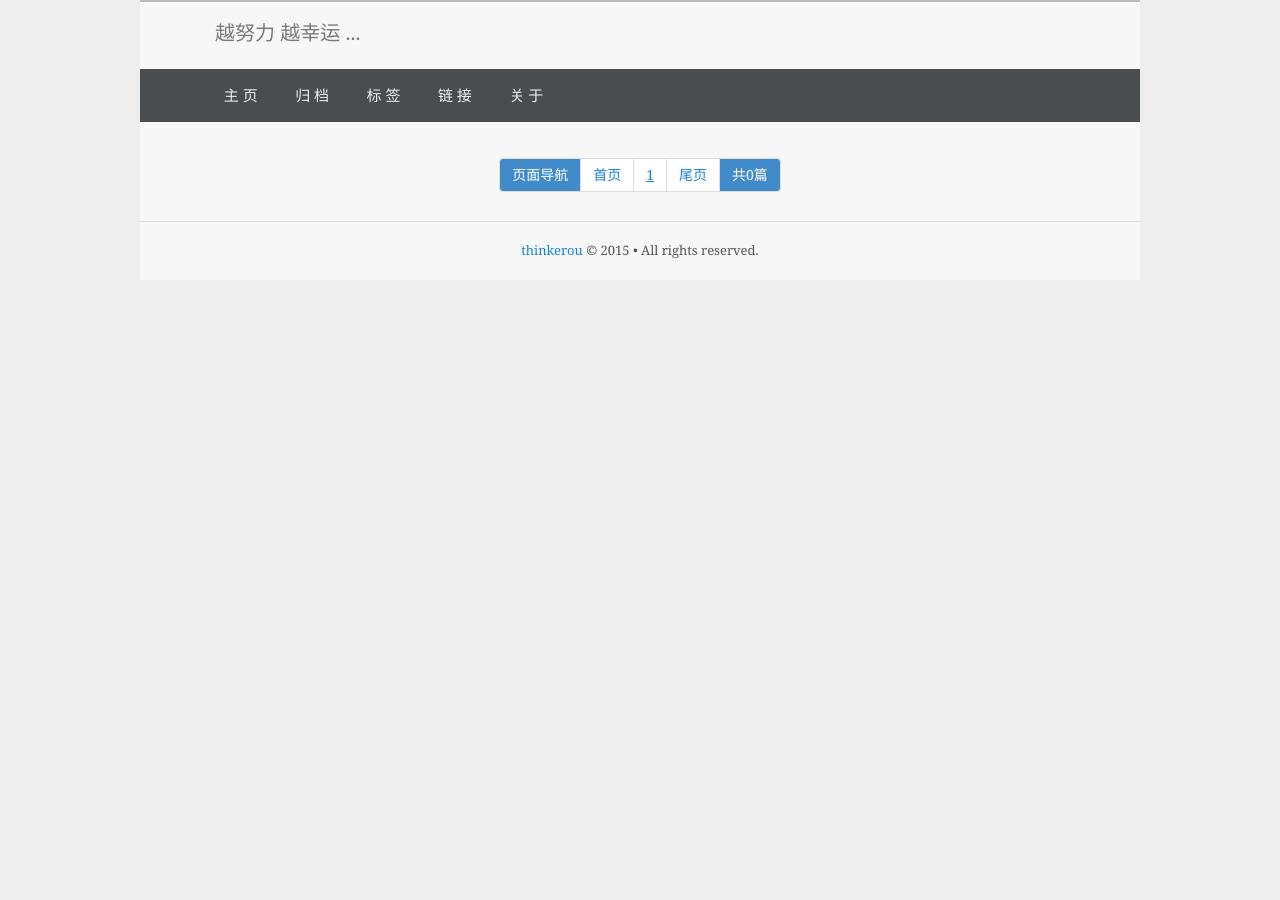
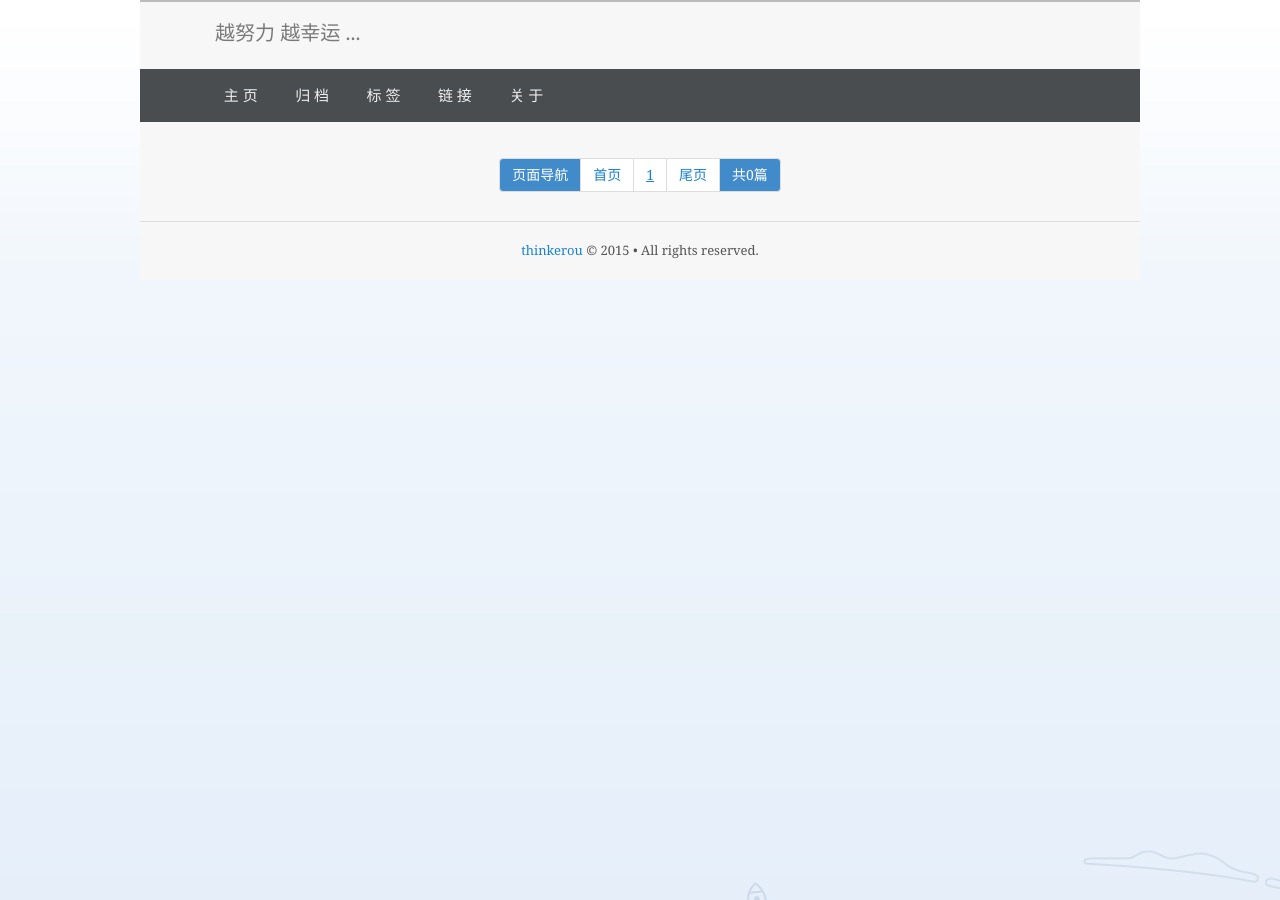
Before and after one commit to thinkerou/thinkerou, a Jekyll site: the page built from index.html, in a window 1280 px wide. Built offline with Jekyll 4.4.1, drawn with Linux system fonts in a browser that asks for light colours; Markdown is read by kramdown in place of the engine named in the settings; the list of posts is cut into pages by our own code.

Commit message:
change background picture

```diff
--- a/static/css/application.css
+++ b/static/css/application.css
@@ -3,7 +3,7 @@
  */
 body {
   font-family: "PT Serif", Georgia, Arial, "Microsoft YaHei", sans-serif;
-  background: #eee;/*url("/static/image/light.png") repeat fixed;*/
+  background: /*#eee;*/url("/static/image/light.png") repeat fixed;
   line-height: 2em;
 }
 li.L4 {
```
Also changed, not shown: static/image/bicycle.jpg (deleted), static/image/light.png.
